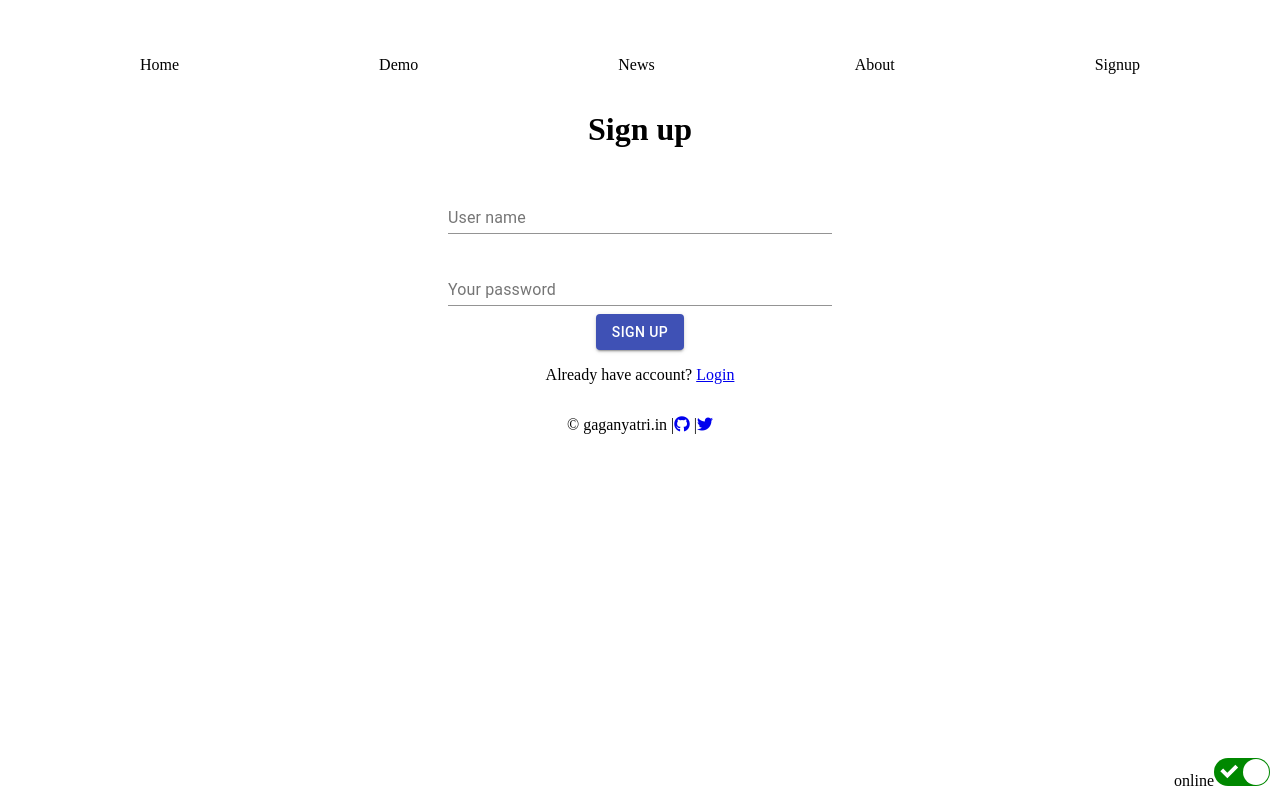
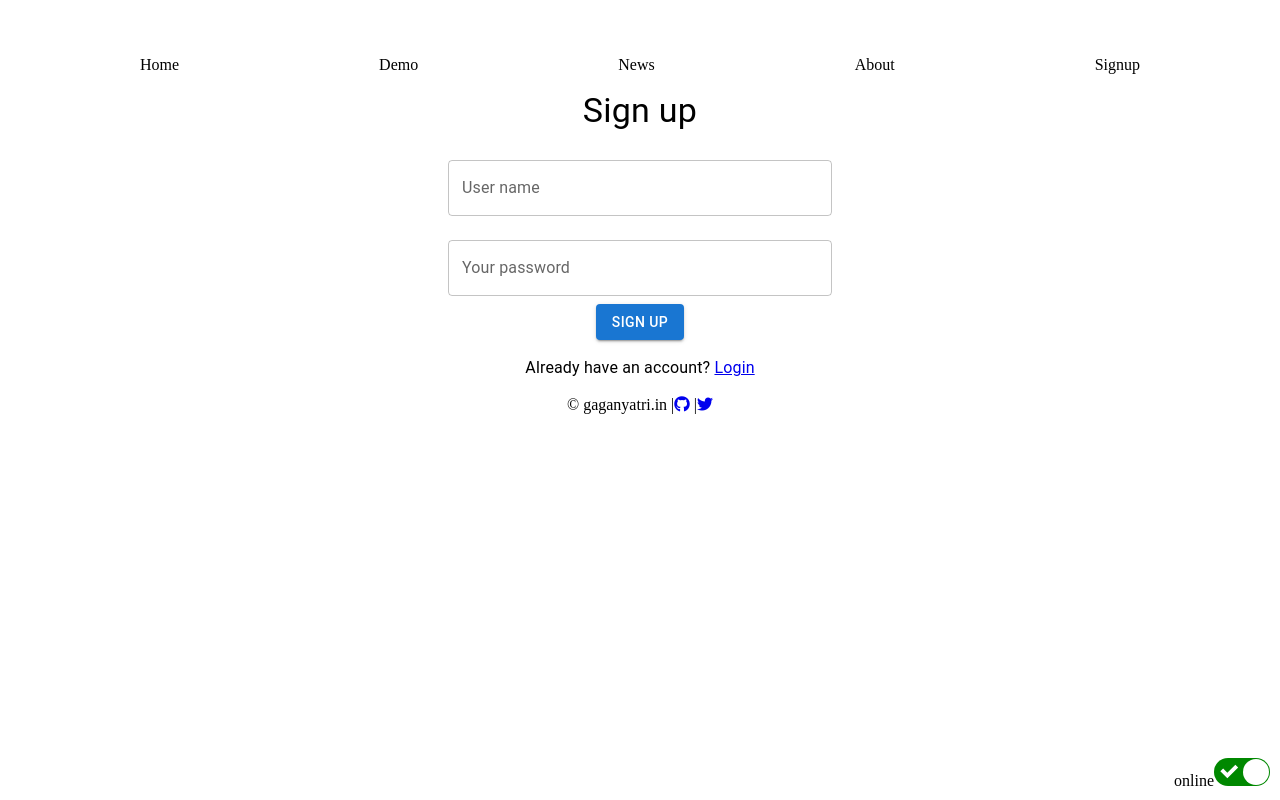
Before and after one commit to slabstech/gaganyatri.in, a React (Vite) app in the folder frontend/: page /signup in a window 1280 px wide. Built offline with nearby package versions, Linux system fonts and the light colour scheme.

Commit message:
update to material v5

```diff
--- a/frontend/src/components/signup/Signup.tsx
+++ b/frontend/src/components/signup/Signup.tsx
@@ -1,17 +1,19 @@
 import { useState } from "react";
-import { Link, useNavigate } from "react-router-dom"; // updated imports
+import { Link, useNavigate } from "react-router-dom";
 import { connect } from "react-redux";
 import PropTypes from "prop-types";
 import {
   Container,
   Button,
   TextField,
-  Grid
-} from '@material-ui/core';
+  Grid,
+  Typography,
+  Box
+} from '@mui/material';
 import { signupNewUser } from "./SignupActions";
 
 const Signup = ({ signupNewUser }) => {
-  const navigate = useNavigate(); // initialize useNavigate hook
+  const navigate = useNavigate();
   const [username, setUsername] = useState("");
   const [password, setPassword] = useState("");
 
@@ -22,15 +24,16 @@ const Signup = ({ signupNewUser }) => {
     };
     console.log("Sign up " + userData.username + " " + userData.password);
     signupNewUser(userData);
-    navigate("/login"); // navigate to login page after signup
+    navigate("/login");
   };
 
   return (
-    <div>
     <Container>
       <Grid container justifyContent="center">
         <Grid item xs={12} md={4}>
-            <h1>Sign up</h1>
+          <Typography variant="h4" component="h1" gutterBottom>
+            Sign up
+          </Typography>
           <TextField
             fullWidth
             label="User name"
@@ -54,14 +57,17 @@ const Signup = ({ signupNewUser }) => {
             variant="contained"
             color="primary"
             onClick={onSignupClick}
-            >Sign up</Button>
-            <p className="mt-2">
-              Already have account? <Link to="/login">Login</Link>
-            </p>
+          >
+            Sign up
+          </Button>
+          <Box mt={2}>
+            <Typography variant="body1">
+              Already have an account? <Link to="/login">Login</Link>
+            </Typography>
+          </Box>
         </Grid>
       </Grid>
     </Container>
-    </div>
   );
 };
 
```
Also changed, not shown: frontend/src/components/login/Login.tsx (+4 -4 lines). Lines whose indentation alone changed are shown as unchanged.
